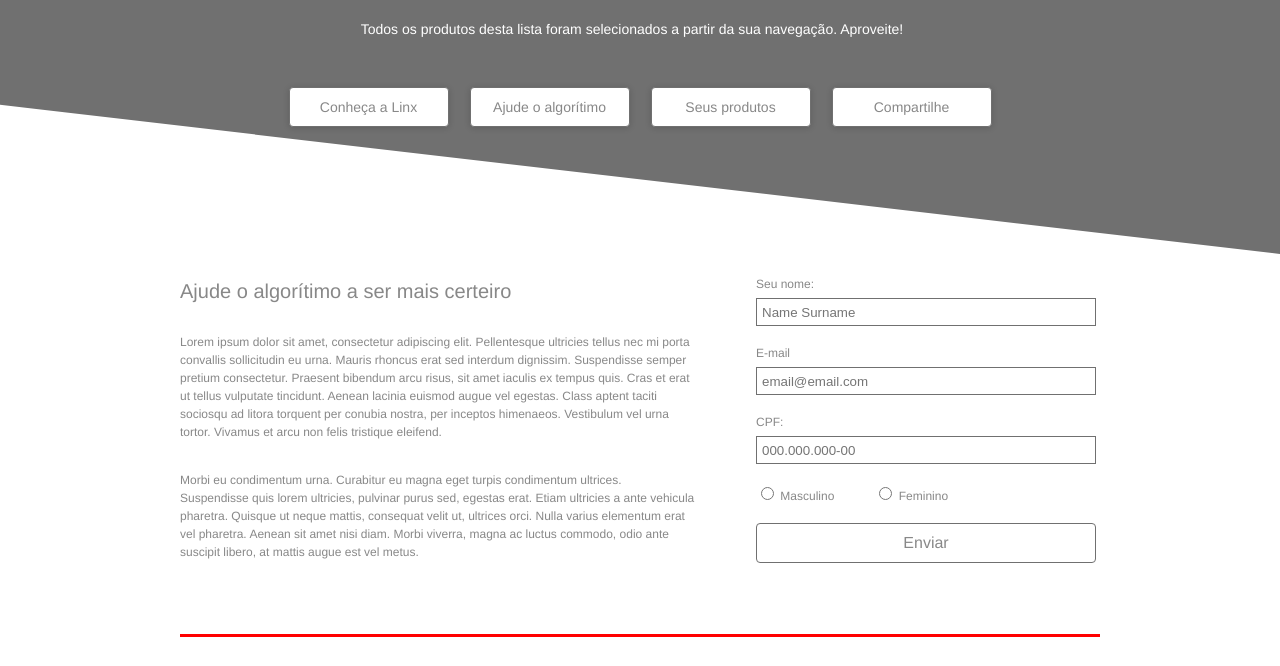
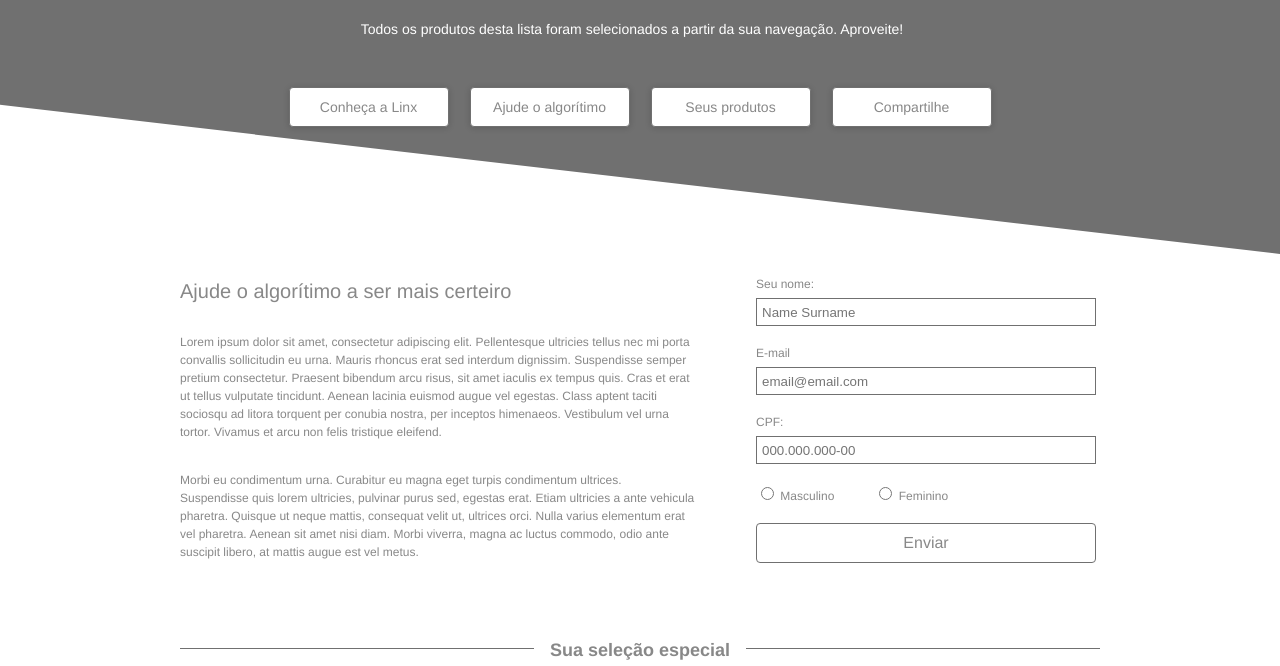
Before and after one commit to mariquegonn-dev/desafioFrontEnd, a plain HTML site: page index.html in a window 1280 px wide. Shown: the part 145-811 px from the top of the page. Drawn offline with Linux system fonts and the light colour scheme.

Commit message:
style: Hero modified and products created

```diff
--- a/index.html
+++ b/index.html
@@ -77,8 +77,9 @@
 
   </section>
 
-  <section class="teste container-920">
-
+  <section class="products container-920">
+    <div class="products__detail"></div>
+    <h2 class="font__title products__title cor-1">Sua seleção especial</h2>
   </section>
 </body>
 
--- a/style/hero.css
+++ b/style/hero.css
@@ -54,8 +54,8 @@
 
 @media (max-width: 520px) {
   .hero {
+    padding: 98px 16px 71px 16px;
     grid-template-columns: 1fr;
-    padding-top: 98px;
   }
 
   .hero__form {
--- a/style/products.css
+++ b/style/products.css
@@ -1,5 +1,20 @@
-.teste {
-  width: 920px;
-  height: 3px;
-  background: red;
+.products {
+  position: relative;
+  display: grid;
+  justify-items: center;
 }
+
+.products__detail {
+  width: 100%;
+  height: 1px;
+  background: var(--cor-2);
+  position: absolute;
+  top: 14px;
+  z-index: -1;
+}
+
+.products__title {
+  display: inline-block;
+  background: var(--cor-0);
+  padding: 8px 16px;
+}
--- a/style/tipografia.css
+++ b/style/tipografia.css
@@ -22,5 +22,8 @@
   font: normal 12px/14px Helvetica;
 }
 
+.font__title {
+  font: bold 18px/16px Helvetica;
+}
 @media (max-width: 520px) {
 }
```
